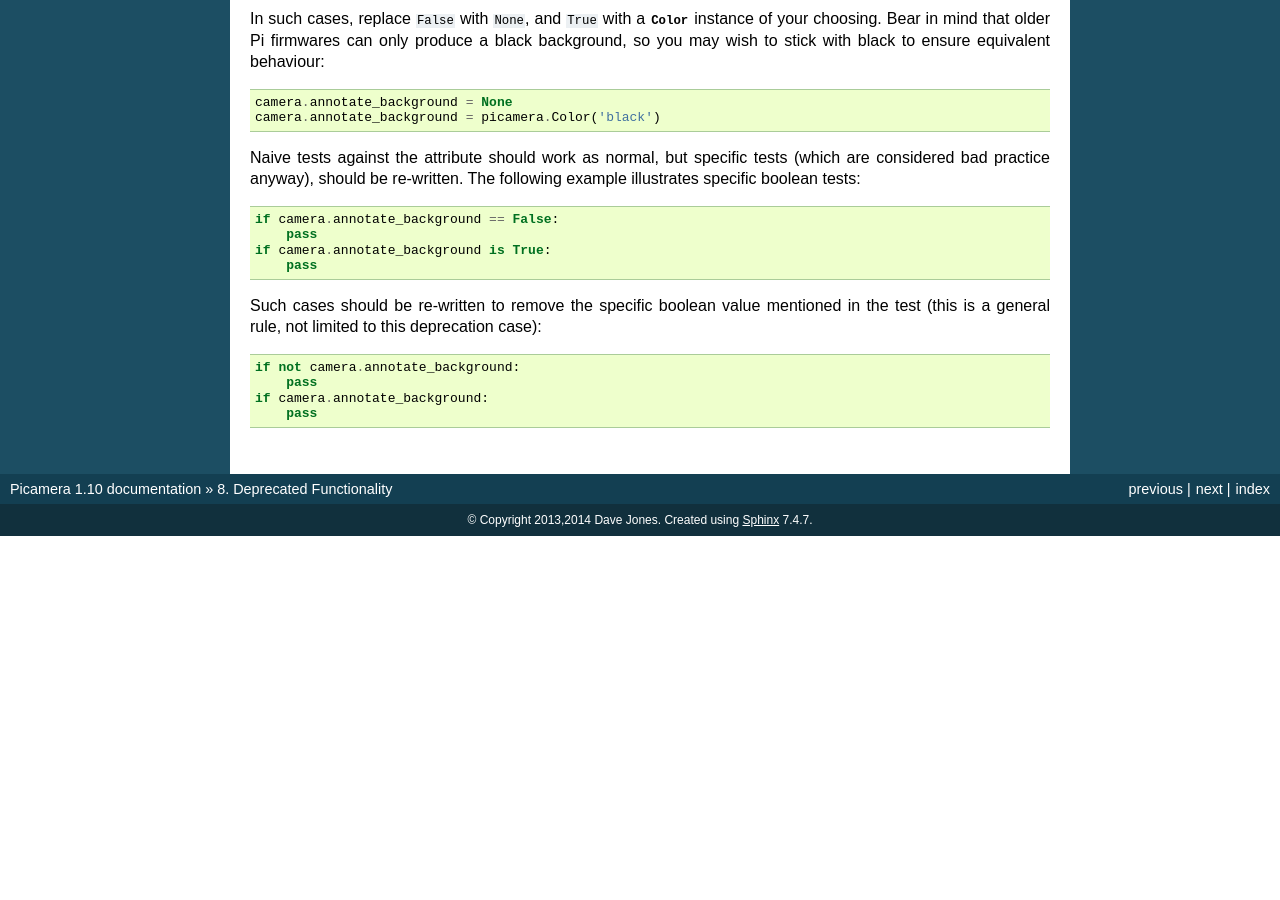
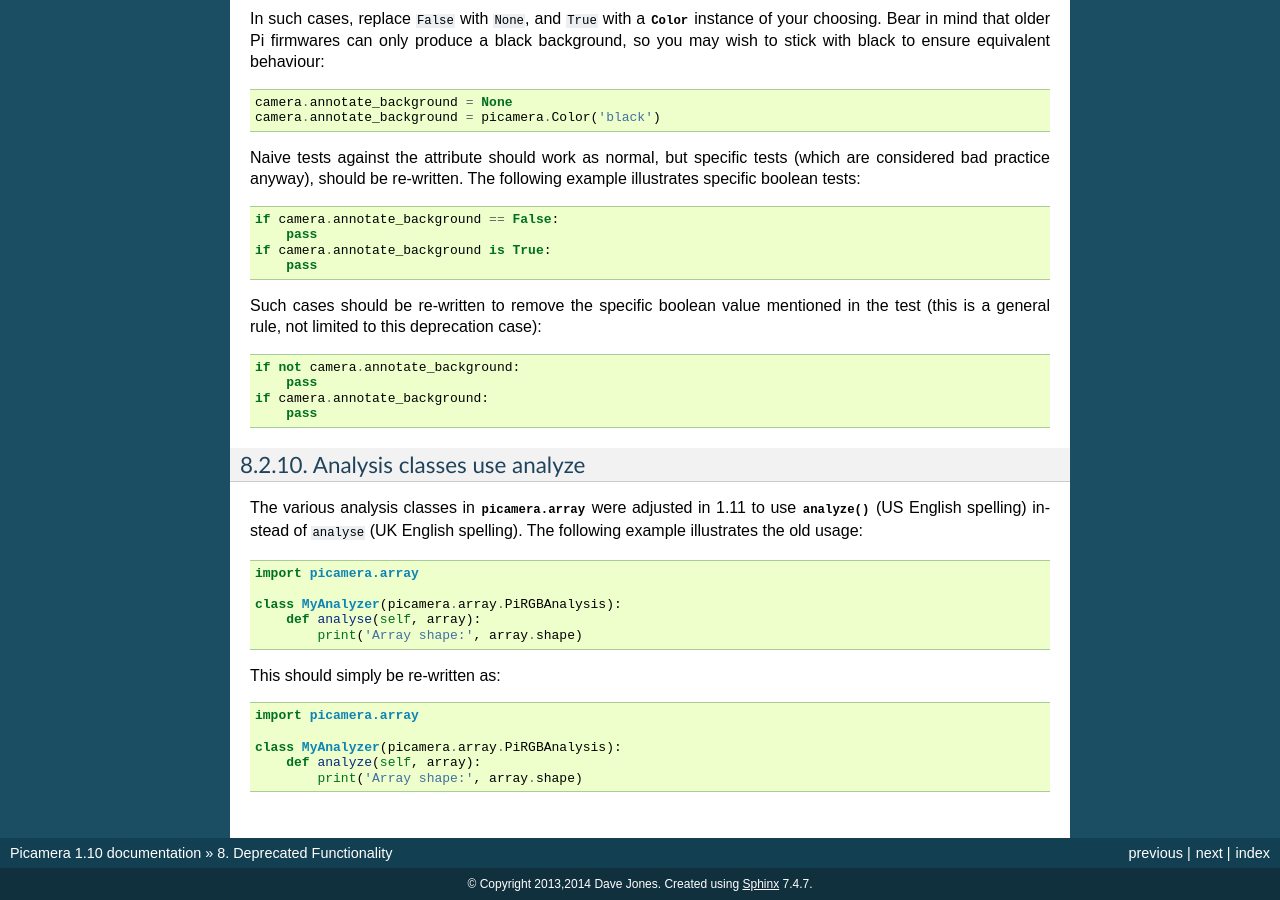
Before and after one commit to waveform80/picamera, a Sphinx documentation site: the page built from docs/deprecated.rst, in a window 1280 px wide and 900 px high, scrolled down 7912 px. Built offline with Sphinx 7.4.7, drawn with Linux system fonts in a browser that asks for light colours; pages that are not in the unit, such as notebooks, are missing from menus; before the commit the page ends 8448 px from its top, so only the background shows below that; some of the changed text lies outside the part shown.

Commit message:
Fix #232

```diff
--- a/docs/deprecated.rst
+++ b/docs/deprecated.rst
@@ -559,5 +559,28 @@ in the test (this is a general rule, not limited to this deprecation case)::
         pass
 
 
+Analysis classes use analyze
+----------------------------
+
+The various analysis classes in :mod:`picamera.array` were adjusted in 1.11 to
+use :meth:`~picamera.array.PiAnalysisOutput.analyze` (US English spelling)
+instead of ``analyse`` (UK English spelling). The following example illustrates
+the old usage::
+
+    import picamera.array
+
+    class MyAnalyzer(picamera.array.PiRGBAnalysis):
+        def analyse(self, array):
+            print('Array shape:', array.shape)
+
+This should simply be re-written as::
+
+    import picamera.array
+
+    class MyAnalyzer(picamera.array.PiRGBAnalysis):
+        def analyze(self, array):
+            print('Array shape:', array.shape)
+
+
 .. _semantic versioning: http://semver.org/
 .. _PEP-8: http://legacy.python.org/dev/peps/pep-0008/
```
Also changed, not shown: 1 other file.
